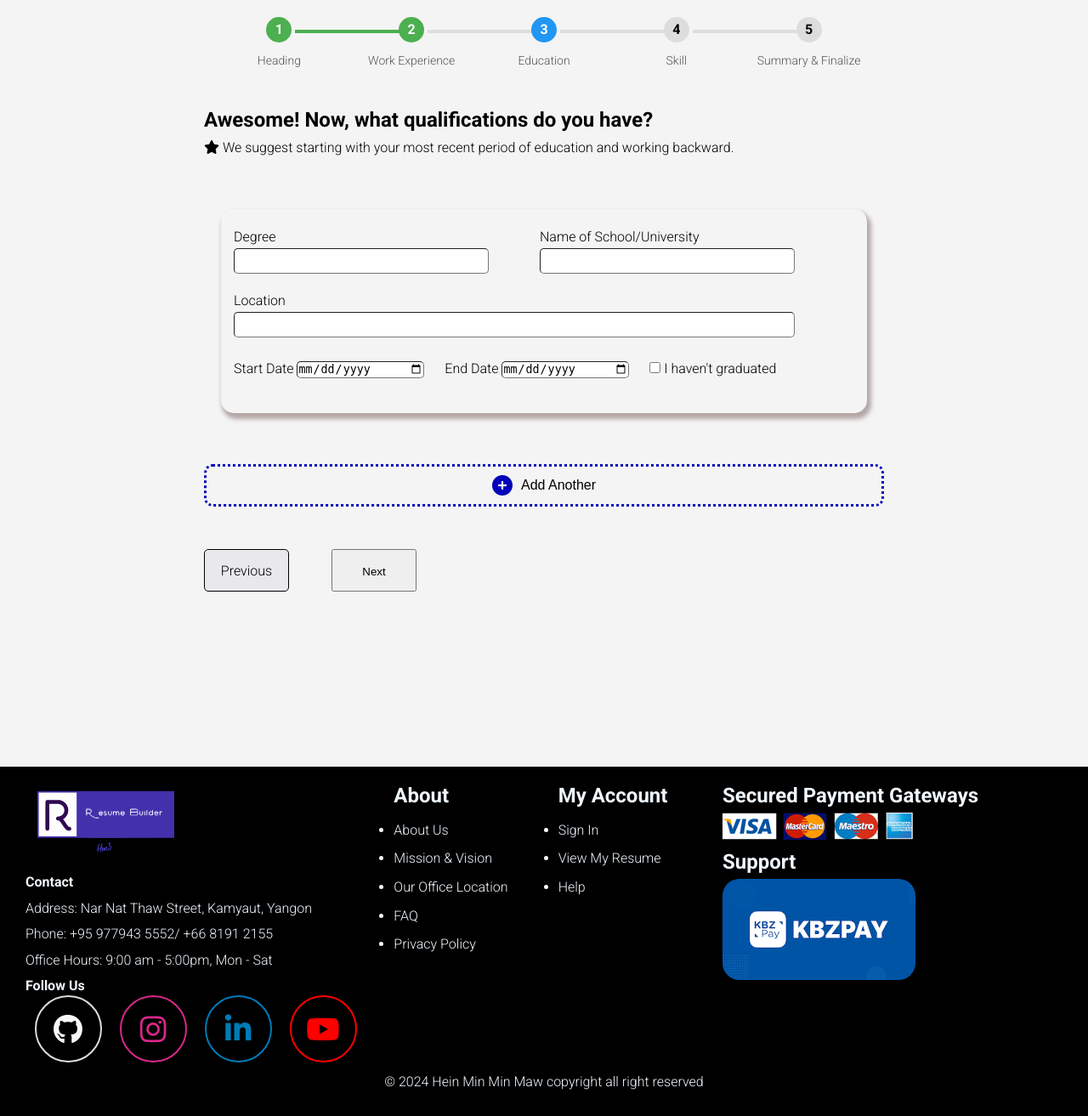
After one commit to EchoDeep27/online-resume-builder, a Flask app: template templates/old_edu.html in a window 1280 px wide. The commit adds this page. Shown: the whole page at 85% size. Run offline with Flask 3, Linux system fonts and the light colour scheme; the template is opened without the code that fills it, so the values that code supplies are empty.

Commit message:
feat: implemented cached mechanism in Education-section page and complete education entry form

```diff
--- a/static/css/edu-section.css
+++ b/static/css/edu-section.css
@@ -1,49 +1,114 @@
-#edu-content {
-    width: 800px;
-    margin: 10px auto;
+ #edu-section {
+     height: 100vh;
+     display: flex;
+     padding: 20px;
+     justify-content: center;
+     overflow: hidden;
  }
 
-#edu-form {
+ #edu-forms-container {
+     max-height: 60vh;
+     overflow-y: auto;
+     width: 800px;
+     padding: 20px;
+     margin: 10px auto;
+     box-sizing: border-box;
+ }
+
+
+ .edu-form {
      margin: 30px 0;
      display: grid;
      grid-template-columns: repeat(2, 360px);
-    width: 800px;
+     width: 100%;
+     padding: 20px 15px;
+     border-radius: 15px;
+     box-shadow: 3px 5px 5px 2px #b5a7a7;
  }
 
-#edu-form>div {
+ .edu-form>div {
      min-height: 75px;
  }
 
-#edu-form input[type="text"],
-#edu-form input[type="tel"],
-#edu-form input[type="email"] {
+ .edu-form input[type="text"],
+ .edu-form input[type="tel"],
+ .edu-form input[type="email"] {
      width: 300px;
      height: 30px;
      display: block;
+     padding: 5px 10px;
  }
 
-#edu-form button[type="submit"] {
-    width: 100px;
-    height: 50px;
-    line-height: 50px;
+
+ .edu-form .location-div {
+     grid-column: span 2;
+ }
+
+ .edu-form .location-div input[type="text"] {
+     width: 660px;
+ }
+
+ .edu-form .date-div {
+     grid-column: span 2;
+     min-height: 50px;
+ }
+
+ .edu-form .date-div>div {
+     display: inline-block;
+     margin: 5px 20px 5px 0;
+ }
+
+ .edu-form .date-div input[type="date"]{
+    width: 150px;
+ }
+
+ .edu-form-wrapper {
+     margin-bottom: 20px;
+     position: relative;
+ }
+
+ .remove-form-btn {
+     visibility: hidden;
+     /* Hide the button but keep its space */
+     width: 200px;
+     background-color: var(--danger-color);
+     color: #fff;
+     padding: 5px 10px;
+     margin-top: 10px;
+     border: none;
+     border-radius: 10px;
+     font-size: 1rem;
+     font-weight: bold;
+     transition: visibility 0.6s, opacity .7s;
+     /* Smooth transition */
+     opacity: 0;
+ }
+
+ .showed-remove-btn {
+     visibility: visible;
+     /* Show the button */
+     opacity: 1;
 
  }
 
-
-#edu-form .location-div {
-    grid-column: span 2;
+ .edu-form .remove-form-btn:hover {
+     background-color: #aa2121;
  }
 
-#edu-form .location-div input[type="text"] {
-    width: 660px;
+ /* Education form Remove Animation  */
+
+ .fade-out {
+     animation: fadeOut 0.3s ease-out;
+     opacity: 0;
  }
 
-#edu-form .date-div {
-    grid-column: span 2;
-    /* width: 200px; */
+
+ @keyframes fadeOut {
+     from {
+         opacity: 1;
      }
 
-#edu-form .date-div>div {
-    display: inline-block;
-    margin: 5px 20px 5px 0;
+     to {
+         opacity: 0;
      }
+ }
--- a/static/css/main.css
+++ b/static/css/main.css
@@ -1,3 +1,12 @@
+:root {
+    --primary-color: #0003b9;
+    --secondary-color: #2ecc71;
+    --danger-color:#ff4d4d;
+
+}
+
+
+
 * {
     margin: 0;
     padding: 0;
@@ -13,7 +22,33 @@ body {
 
 }
 
+button {
+    cursor: pointer;
+}
 
+/* Removing the default behavior of HTML input blur when user put their cursor */
+form input:focus {
+    outline: none;
+    border-width: 2px;
+}
+
+form input {
+    border-radius: 5px;
+    border-width: .5px;
+}
+
+/* Used from
+ https://stackoverflow.com/questions/69958117/how-to-change-checkbox-background-color-in-simple-html
+ (Jun 25, 2022, AlThePal78)*/
+input[type="checkbox"] {
+    accent-color: var(--primary-color);
+}
+
+/* COLOR styles */
+
+.highlight-text {
+    color: var(--primary-color);
+}
 
 
 .white-bg {
@@ -48,20 +83,37 @@ body {
     background-color: #e9de4b;
 }
 
-
-
-.highlight-text {
-    color: #0003b9;
+/* Generic button styles */
+#add-another-btn {
+    width: 100%;
+    height: 50px;
+    background-color: transparent;
+    border-style: dotted;
+    border-width: 3px;
+    border-radius: 10px;
+    border-color: var(--primary-color);
+    font-size: 1rem;
+    display: flex;
+    justify-content: center;
+    align-items: center;
+    gap: 10px;
 }
 
-button {
-    cursor: pointer;
+#add-another-btn i {
+    color: var(--primary-color);
+    font-size: 1.5rem;
 }
 
-.form-btn-div{
+#next-btn {
+    width: 100px;
+    height: 50px;
+    line-height: 50px;
+}
+
+.form-btn-div {
 
     display: flex;
-    gap:50px;
+    gap: 50px;
     margin: 50px 0;
 }
 
@@ -77,7 +129,3 @@ button {
     text-align: center;
     text-decoration: none;
 }
-
-/* .section-suggestion{
-
-} */
--- /dev/null
+++ b/static/js/main.js
@@ -0,0 +1,14 @@
+document.addEventListener("DOMContentLoaded", function () {
+
+    document.querySelectorAll("form input").forEach(input => {
+        input.addEventListener("focus", function () {
+            this.previousElementSibling.style.color = "var(--primary-color)";
+            this.style.borderColor = "var(--primary-color)";
+        });
+        input.addEventListener("blur", function () {
+            this.previousElementSibling.style.color = "black";
+            this.style.borderColor = "#8f8f9d";
+        });
+    });
+
+});
--- a/templates/header-resume.html
+++ b/templates/header-resume.html
@@ -59,7 +59,7 @@
             <div class="form-btn-div">
                 <a class="previous-btn" href="/resume/select-template">Previous</a>
 
-                <button type="submit">Next</button>
+                <button id="next-btn" type="submit">Next</button>
             </div>
         </form>
     </div>
--- /dev/null
+++ b/templates/old_edu.html
@@ -0,0 +1,269 @@
+{% extends 'base.html' %}
+
+{% block title %}
+<link rel="stylesheet" href="{{ url_for('static', filename='css/navbar.css')}}">
+<link rel="stylesheet" href="{{ url_for('static', filename='css/hero-section.css')}}">
+<link rel="stylesheet" href="{{url_for('static',filename='css/progress-bar.css')}}">
+<link rel="stylesheet" href="{{url_for('static',filename='css/edu-section.css')}}">
+{% endblock %}
+
+{% block body %}
+<!-- Progress Section -->
+{% include 'components/progress-bar.html' %}
+<!--End of Progress Section -->
+
+
+<section id="edu-section" class="resume-section">
+    <div id="edu-content">
+        <h1>Awesome! Now, what qualifications do you have?</h1>
+        <div class="section-suggestion">
+            <i class="fas fa-star"></i>
+            <span class="suggestion">We suggest starting with your most recent period of education and working
+                backward.</span>
+        </div>
+
+        <div id="edu-forms-container">
+            <div class="edu-form-wrapper">
+                <form class="edu-form">
+                    <div>
+                        <label for="degree">Degree</label>
+                        <input type="text" name="degree" required>
+                    </div>
+
+                    <div>
+                        <label for="school">Name of School/University</label>
+                        <input type="text" name="school" required>
+                    </div>
+                    <div class="location-div">
+                        <label for="location">Location</label>
+                        <input type="text" name="location" required>
+                    </div>
+                    <div class="date-div">
+                        <div>
+                            <label for="start-date">Start Date</label>
+                            <input type="date" name="start-date" required>
+                        </div>
+
+                        <div>
+                            <label for="end-date">End Date</label>
+                            <input type="date" name="end-date">
+                        </div>
+
+                        <input type="checkbox" name="is-working">
+                        <label for="is-working">I haven't graduated</label>
+                    </div>
+
+                </form>
+            </div>
+            <!-- Add Another Button -->
+
+        </div>
+        <div class="add-another-btn-div">
+            <button id="add-another-btn" type="button"><i class="fas fa-plus-circle"></i> Add Another</button>
+        </div>
+
+
+        <div class="form-btn-div">
+            <a class="previous-btn" href="/resume/section/heading">Previous</a>
+            <button id="next-btn" type="button">Next</button>
+        </div>
+    </div>
+    <div id="heading-preview">
+    </div>
+</section>
+
+<script>
+    document.addEventListener('DOMContentLoaded', function () {
+
+        let eduFormsContainer = document.getElementById('edu-forms-container');
+        let addAnotherBtn = document.getElementById('add-another-btn');
+        let submitBtn = document.getElementById('next-btn');
+
+        submitBtn.addEventListener('click', cachedEduInfo);
+        addAnotherBtn.addEventListener('click', insertEducationForm);
+
+        // Function to set max end date for date inputs
+        loadCached()
+        function setMaxEndDate(form) {
+            let today = new Date();
+            let year = today.getFullYear();
+            let month = String(today.getMonth() + 1).padStart(2, '0');
+            let day = String(today.getDate()).padStart(2, '0');
+            let todayDate = `${year}-${month}-${day}`;
+            form.querySelector('input[name="end-date"]').setAttribute("max", todayDate);
+        }
+
+
+        setMaxEndDate(document.querySelector('.edu-form'));
+
+        function removeEducationForm(eduFormWrapper) {
+            let isConfirmed = confirm("Are you sure you want to delete this education entry?");
+
+            if (!isConfirmed) {
+                return
+            }
+
+            eduFormWrapper.classList.add('fade-out');
+            setTimeout(() => {
+                eduFormWrapper.remove();
+            }, 300);
+        }
+
+
+        function insertEducationForm() {
+            let eduFormWrapper = document.createElement('div');
+            eduFormWrapper.classList.add('edu-form-wrapper');
+
+            eduFormWrapper.innerHTML = `
+            <form class="edu-form">
+                <div>
+                    <label for="degree">Degree</label>
+                    <input type="text" name="degree" required>
+                </div>
+
+                <div>
+                    <label for="school">Name of School/University</label>
+                    <input type="text" name="school" required>
+                </div>
+                <div class="location-div">
+                    <label for="location">Location</label>
+                    <input type="text" name="location" required>
+                </div>
+                <div class="date-div">
+                    <div>
+                        <label for="start-date">Start Date</label>
+                        <input type="date" name="start-date" required>
+                    </div>
+
+                    <div>
+                        <label for="end-date">End Date</label>
+                        <input type="date" name="end-date">
+                    </div>
+
+                    <input type="checkbox" name="is-working">
+                    <label for="is-working">I haven't graduated</label>
+                </div>
+                <button type="button" class="remove-form-btn">Remove</button>
+            </form>
+
+        `;
+
+            let removeBtn = eduFormWrapper.querySelector('.remove-form-btn');
+            let eduForm = eduFormWrapper.querySelector('.edu-form');
+
+            eduFormWrapper.addEventListener('mouseover', function () {
+                removeBtn.classList.add('showed-remove-btn');
+            });
+
+            eduFormWrapper.addEventListener('mouseout', function () {
+                removeBtn.classList.remove('showed-remove-btn');
+            });
+
+            removeBtn.addEventListener('click', () => removeEducationForm(eduFormWrapper));
+
+            eduFormsContainer.appendChild(eduFormWrapper);
+
+            setMaxEndDate(eduFormWrapper);
+        }
+
+
+
+        // Handle form submission
+
+
+        function cachedEduInfo() {
+            let eduForms = document.querySelectorAll('.edu-form');
+            let educationData = [];
+
+            eduForms.forEach(form => {
+                let eduData = {
+                    degree: form.querySelector('input[name="degree"]').value,
+                    school: form.querySelector('input[name="school"]').value,
+                    location: form.querySelector('input[name="location"]').value,
+                    start_date: form.querySelector('input[name="start-date"]').value,
+                    end_date: form.querySelector('input[name="end-date"]').value,
+                    is_working: form.querySelector('input[name="is-working"]').checked
+                };
+                educationData.push(eduData);
+            });
+
+            localStorage.setItem('education_info', JSON.stringify(educationData));
+
+            window.location.href = '/resume/section/work_experience';
+        }
+
+
+        function loadCached() {
+
+            let cachedData = localStorage.getItem('education_info');
+
+            if (cachedData) {
+                let educationData = JSON.parse(cachedData);
+
+                // Clear any existing forms in the container
+                let eduFormsContainer = document.getElementById('edu-forms-container');
+                eduFormsContainer.innerHTML = '';
+
+                // Loop through the cached education data and create forms
+                educationData.forEach(edu => {
+                    let eduFormWrapper = document.createElement('div');
+                    eduFormWrapper.classList.add('edu-form-wrapper');
+
+                    eduFormWrapper.innerHTML = `
+                    <form class="edu-form">
+                        <div>
+                            <label for="degree">Degree</label>
+                            <input type="text" name="degree" value="${edu.degree}" required>
+                        </div>
+                        <div>
+                            <label for="school">Name of School/University</label>
+                            <input type="text" name="school" value="${edu.school}" required>
+                        </div>
+                        <div class="location-div">
+                            <label for="location">Location</label>
+                            <input type="text" name="location" value="${edu.location}" required>
+                        </div>
+                        <div class="date-div">
+                            <div>
+                                <label for="start-date">Start Date</label>
+                                <input type="date" name="start-date" value="${edu.start_date}" required>
+                            </div>
+                            <div>
+                                <label for="end-date">End Date</label>
+                                <input type="date" name="end-date" value="${edu.end_date}">
+                            </div>
+                            <input type="checkbox" name="is-working" id="is-working" ${edu.is_working ? 'checked' : ''}>
+                            <label for="is-working">I haven't graduated</label>
+                        </div>
+                        <button type="button" class="remove-form-btn">Remove</button>
+                    </form>
+                    `;
+
+                    eduFormsContainer.appendChild(eduFormWrapper);
+
+                    setMaxEndDate(eduFormWrapper);
+
+                    let removeBtn = eduFormWrapper.querySelector('.remove-form-btn');
+                    removeBtn.addEventListener('click', () => removeEducationForm(eduFormWrapper));
+
+                    eduFormWrapper.addEventListener('mouseover', function () {
+                        removeBtn.classList.add('showed-remove-btn');
+                    });
+
+                    eduFormWrapper.addEventListener('mouseout', function () {
+                        removeBtn.classList.remove('showed-remove-btn');
+                    });
+                });
+            }
+        }
+
+        // Call loadCached function on page load
+        document.addEventListener('DOMContentLoaded', function () {
+            loadCached();
+        });
+
+
+    });
+</script>
+
+{% endblock %}
--- a/templates/work-exp-resume.html
+++ b/templates/work-exp-resume.html
@@ -20,7 +20,7 @@
             <i class="fas fa-star"></i>
             <span class="suggestion">We suggest to start with your most recent period of education and work backwards. </span>
         </div>
-        <form id="heading-form">
+        <form id="work-exp-form">
             <div>
                 <label for="degree">Degree</label>
                 <input type="text" name="degree" id="degree" required>
@@ -47,9 +47,9 @@
            </div>
 
             <div class="form-btn-div">
-                <a class="previous-btn" href="/resume/select-template">Previous</a>
+                <a class="previous-btn" href="/resume/section/education">Previous</a>
 
-                <button type="submit">Next</button>
+                <button id="next-btn" type="submit">Next</button>
             </div>
         </form>
     </div>
```
Also changed, not shown: static/js/edu-resume.js (added, +155 -0 lines), templates/edu-resume.html (+28 -36 lines). Lines whose indentation alone changed are shown as unchanged.
